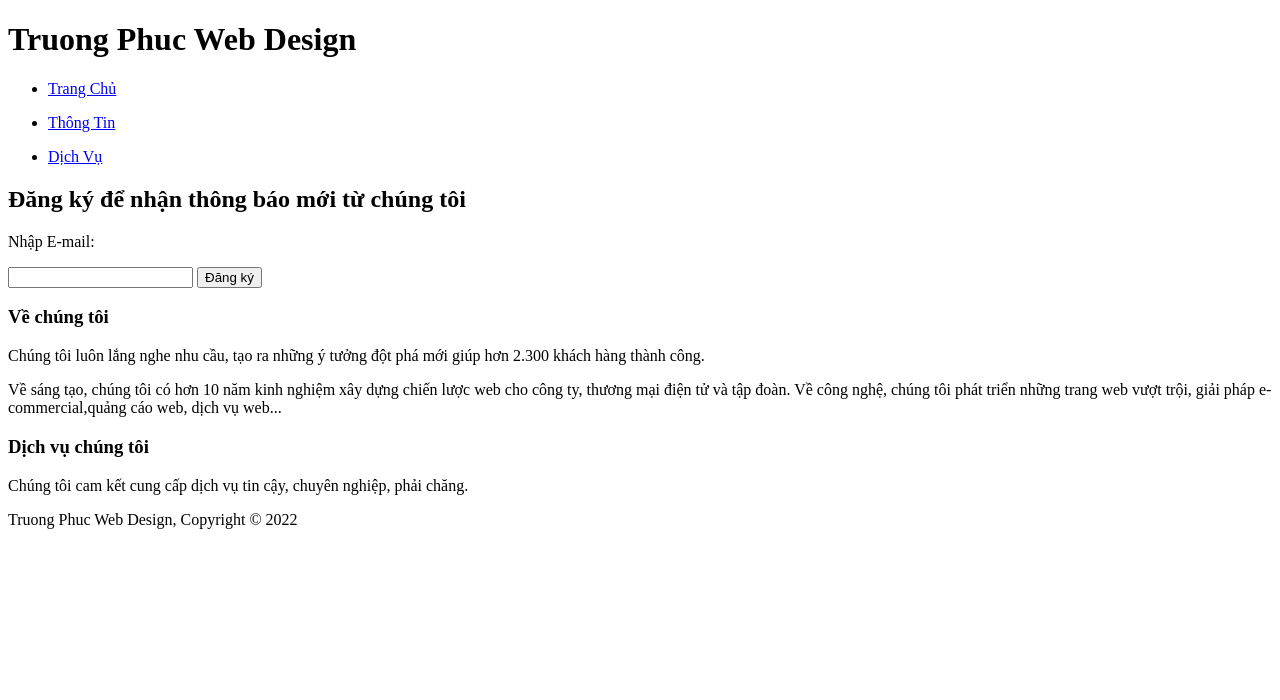
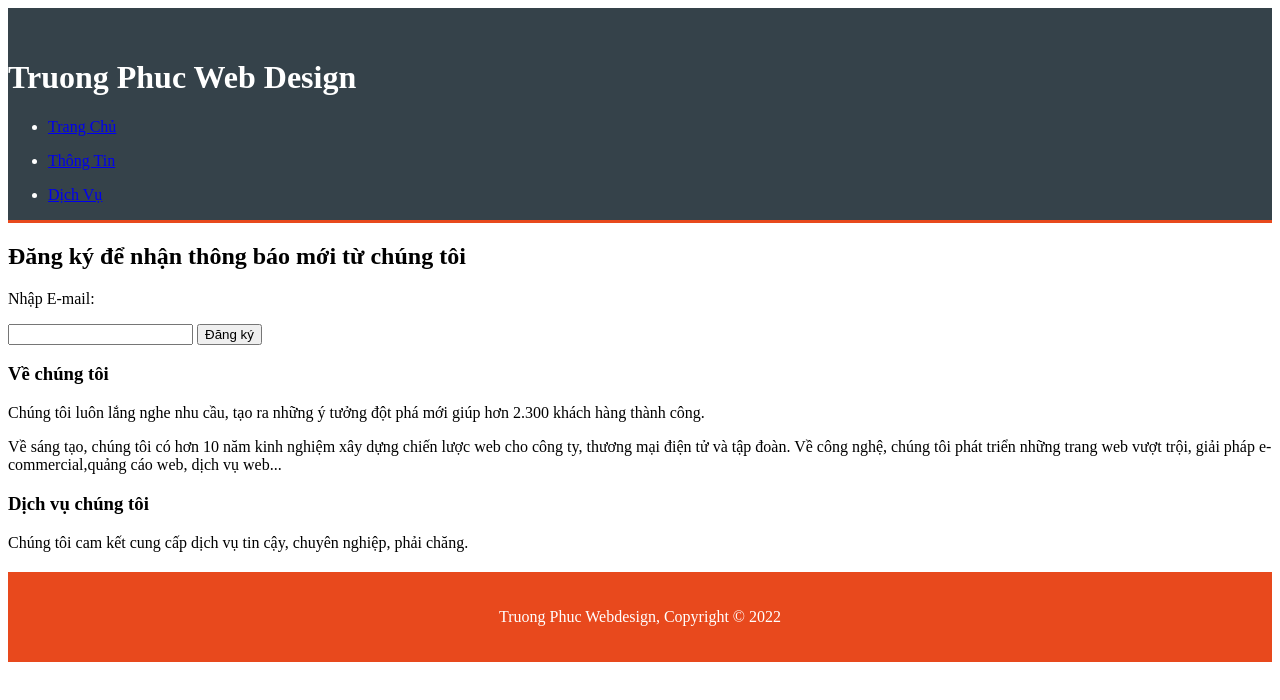
Before and after one commit to VuTruongPhuc/vutruongphuc.github.io, a plain HTML site: page index2.html in a window 1280 px wide. Drawn offline with Linux system fonts and the light colour scheme.

Commit message:
Add files via upload

```diff
--- a/index2.html
+++ b/index2.html
@@ -2,14 +2,31 @@
 <html>
     <head>
         <title> Truong Phuc Web Design</title>
+        <style>
+            header {
+              background: #35424a;
+              color:#ffffff;
+              padding-top:30px;
+              min-height:70px;
+              border-bottom:#e8491d 3px solid;
+            }
+            footer {
+              padding:20px;
+              margin-top:20px;
+              color:#ffffff;
+              background-color: #e8491d;
+              text-align: center;
+            }
+
+          </style>
     </head>
     <body>
-        <h1> Truong Phuc Web Design</h1>
-        <ul>
+        <header><h1>Truong Phuc Web Design</h1>
+            <ul>
             <li><p><a href="index.html"> Trang Chủ </a></p></li>
             <li><p><a href="index2.html"> Thông Tin</a></p></li>
             <li><p><a href="index3.html"> Dịch Vụ</a></p></li>
-            </ul>
+            </ul></header>
         <h2> Đăng ký để nhận thông báo mới từ chúng tôi</h2>
             <p>Nhập E-mail:</p>
             <input type="email" name="email">
@@ -19,6 +36,6 @@
         <p> Về sáng tạo, chúng tôi có hơn 10 năm kinh nghiệm xây dựng chiến lược web cho công ty, thương mại điện tử và tập đoàn. Về công nghệ, chúng tôi phát triển những trang web vượt trội, giải pháp e-commercial,quảng cáo web, dịch vụ web...</p>
         <h3>Dịch vụ chúng tôi</h3>
         <p> Chúng tôi cam kết cung cấp dịch vụ tin cậy, chuyên nghiệp, phải chăng.</p>
-        <p>Truong Phuc Web Design, Copyright &copy; 2022</p>
+        <footer><p>Truong Phuc Webdesign, Copyright &copy; 2022</p></footer>
     </body>
 </html>
```
Also changed, not shown: index.html (+20 -3 lines), index3.html (+20 -3 lines).
